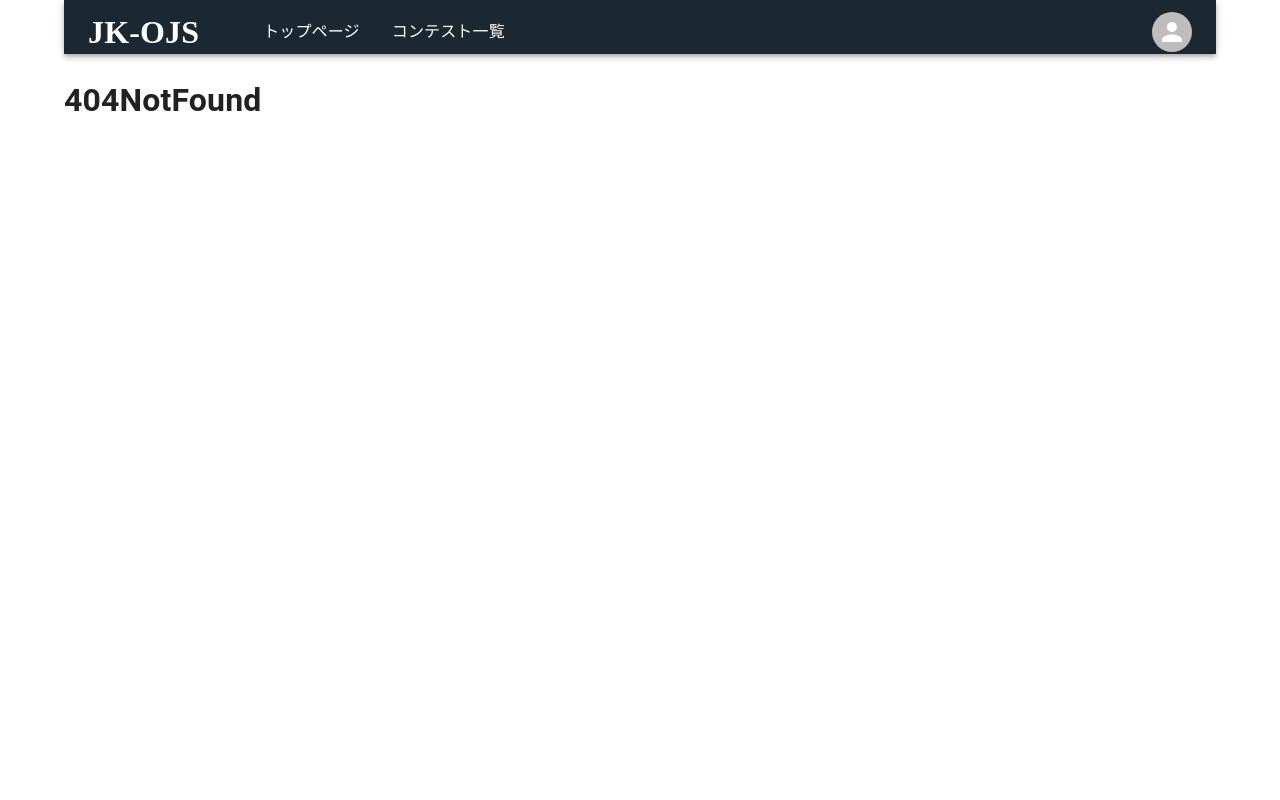
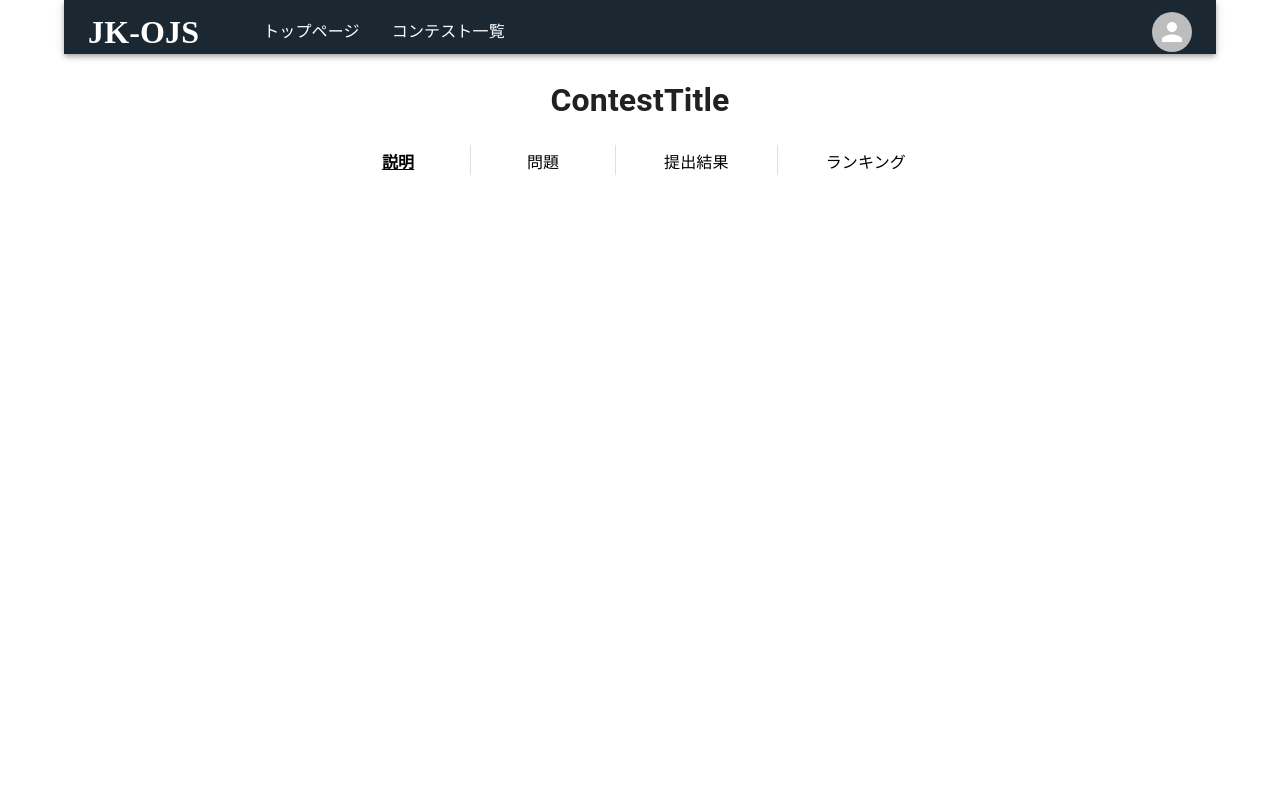
Before and after one commit to mct-joken/jkojs-front, a React (Vite) app: page /contestId/top in a window 1280 px wide. Shown: the top 800 px of the page. Built offline with nearby package versions, Linux system fonts and the light colour scheme.

Commit message:
feat/ContestHeader

```diff
--- /dev/null
+++ b/src/components/ContestHeader.tsx
@@ -0,0 +1,44 @@
+import React from "react";
+import {Link} from "react-router-dom";
+import {Divider, Stack} from "@mui/material";
+import Typography from "@mui/material/Typography";
+import {Button} from "@mui/material";
+
+interface Props {
+    page: string;
+}
+
+const normal = {
+    textAlign: "center",
+    color: "#000",
+    height: "1rem",
+}
+const current = {
+    textAlign: "center",
+    color: "#000",
+    height: "1.1rem",
+    fontWeight: "bold",
+    textDecoration: "underline",
+}
+
+const ContestHeader: React.FC<Props> = ({page}) => {
+    return (
+        <center>
+            <Stack
+                direction="row"
+                divider={<Divider orientation="vertical" flexItem/>}
+                spacing={5}
+                sx={{
+                    justifyContent: "center"
+                }}
+            >
+                <Link to="/contestId/top"><Button><Typography sx={page === "top" ? current : normal}>説明</Typography></Button></Link>
+                <Link to="/contestId/problem"><Button><Typography sx={page === "problem" ? current : normal}>問題</Typography></Button></Link>
+                <Link to="/contestId/result"><Button><Typography sx={page === "result" ? current : normal}>提出結果</Typography></Button></Link>
+                <Link to="/contestId/ranking"><Button><Typography sx={page === "ranking" ? current : normal}>ランキング</Typography></Button></Link>
+            </Stack>
+        </center>
+    )
+}
+
+export default ContestHeader;
--- a/src/pages/Contest.tsx
+++ b/src/pages/Contest.tsx
@@ -4,8 +4,10 @@ import {Outlet} from "react-router-dom";
 export const Contest = () => {
     return (
         <>
-            <h1>Contest</h1>
-            <Outlet/>
+            <center>
+                <h1>ContestTitle</h1>
+                <Outlet/>
+            </center>
         </>
     )
 }
--- a/src/pages/contest-problem.tsx
+++ b/src/pages/contest-problem.tsx
@@ -1,9 +1,9 @@
 import React from 'react';
-
+import ContestHeader from "../components/ContestHeader";
 export const ContestProblem: React.FC = () => {
     return (
         <>
-            ContestProblem
+            <ContestHeader page="problem"/>
         </>
     )
 }
--- a/src/pages/contest-ranking.tsx
+++ b/src/pages/contest-ranking.tsx
@@ -1,9 +1,10 @@
 import React from 'react';
+import ContestHeader from "../components/ContestHeader";
 
 export const ContestRanking: React.FC = () => {
     return (
         <>
-            ContestRanking
+            <ContestHeader page="ranking"/>
         </>
     )
 }
--- a/src/pages/contest-result.tsx
+++ b/src/pages/contest-result.tsx
@@ -1,9 +1,10 @@
 import React from 'react';
+import ContestHeader from "../components/ContestHeader";
 
 export const ContestResult: React.FC = () => {
     return (
         <>
-            ContestResult
+            <ContestHeader page="result"/>
         </>
     )
 }
--- a/src/pages/contest-top.tsx
+++ b/src/pages/contest-top.tsx
@@ -1,9 +1,9 @@
 import React from 'react';
-
+import ContestHeader from "../components/ContestHeader";
 export const ContestTop: React.FC = () => {
     return (
         <>
-            ContestTop
+            <ContestHeader page="top"/>
         </>
     )
 }
--- a/src/pages/contests.tsx
+++ /dev/null
@@ -1,5 +0,0 @@
-import React from 'react';
-
-export const Contests:React.FC = () => {
-    return <h1>Contests</h1>
-}
--- a/src/route.tsx
+++ b/src/route.tsx
@@ -19,9 +19,9 @@ export const Router:React.FC = () => {
                     <Header/>
                     <Routes>
                         <Route path='/' element={<TopPage/>}/>
-                        <Route path='login' element={<Login/>}/>
-                        <Route path=':contestId' element={<Contest/>}>
-                            <Route path='contest-top' element={<ContestTop/>}/>
+                        <Route path='/login' element={<Login/>}/>
+                        <Route path='/:contestId' element={<Contest/>}>
+                            <Route path='top' element={<ContestTop/>}/>
                             <Route path='problem' element={<ContestProblem/>}/>
                             <Route path='ranking' element={<ContestRanking/>}/>
                             <Route path='result' element={<ContestResult/>}/>
```
